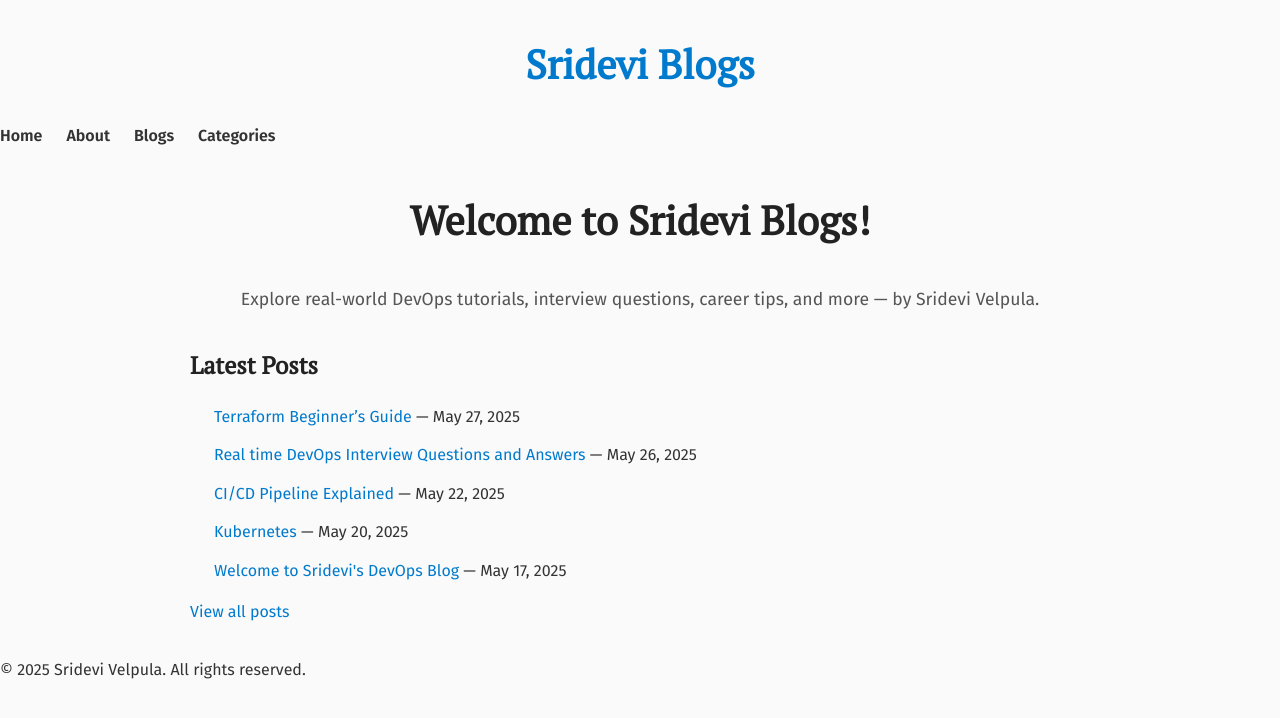
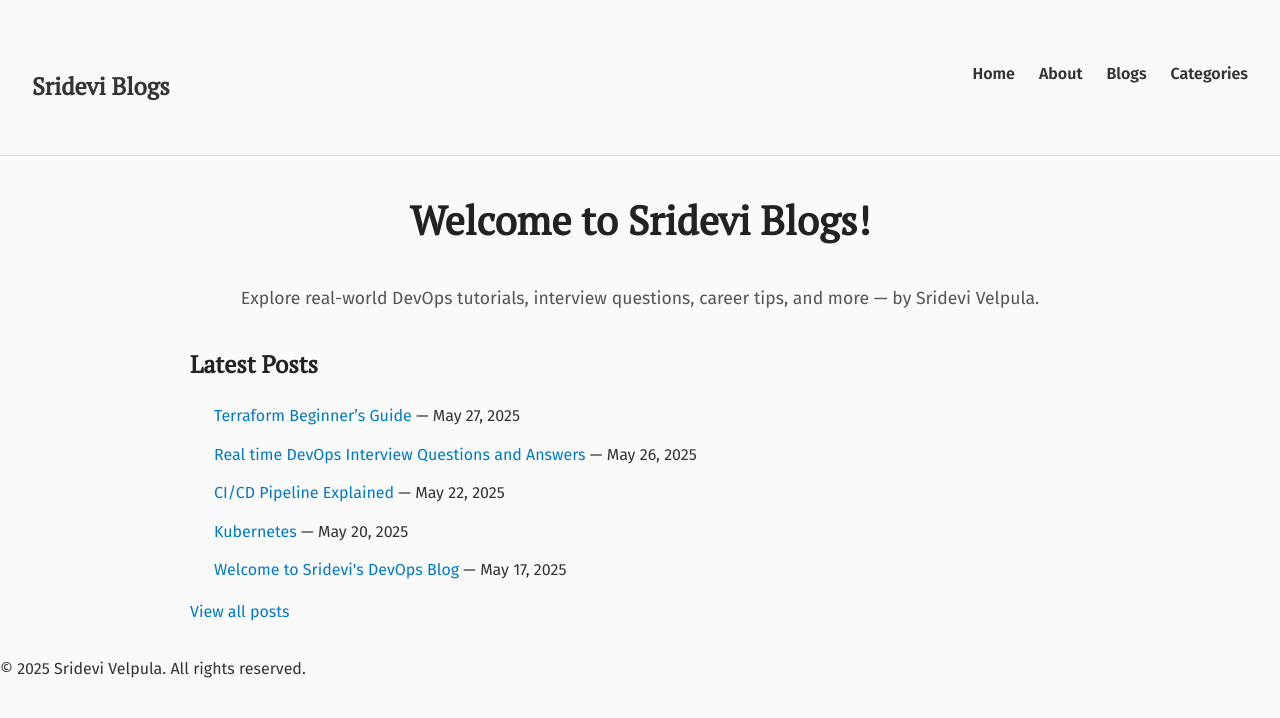
Before and after one commit to srideviblogs/srideviblogs.github.io, a Jekyll site: the page built from index.md, in a window 1280 px wide. Shown: the top 718 px of the page. Built offline with Jekyll 4.4.1, drawn with Linux system fonts in a browser that asks for light colours.

Commit message:
Update custom.css

```diff
--- a/assets/css/custom.css
+++ b/assets/css/custom.css
@@ -119,9 +119,24 @@ p {
   font-size: 1.2rem;
 }
 
+.site-header {
+  display: flex;
+  justify-content: space-between;
+  align-items: center;
+  padding: 1rem 2rem;
+  background-color: #f9f9f9;
+  border-bottom: 1px solid #ddd;
+}
+
+.site-header h1 a {
+  text-decoration: none;
+  color: #333;
+  font-size: 1.5rem;
+}
+
 .site-nav ul {
   display: flex;
-  gap: 1.5rem; /* Adjust as needed */
+  gap: 1.5rem;
   list-style: none;
   margin: 0;
   padding: 0;
```
